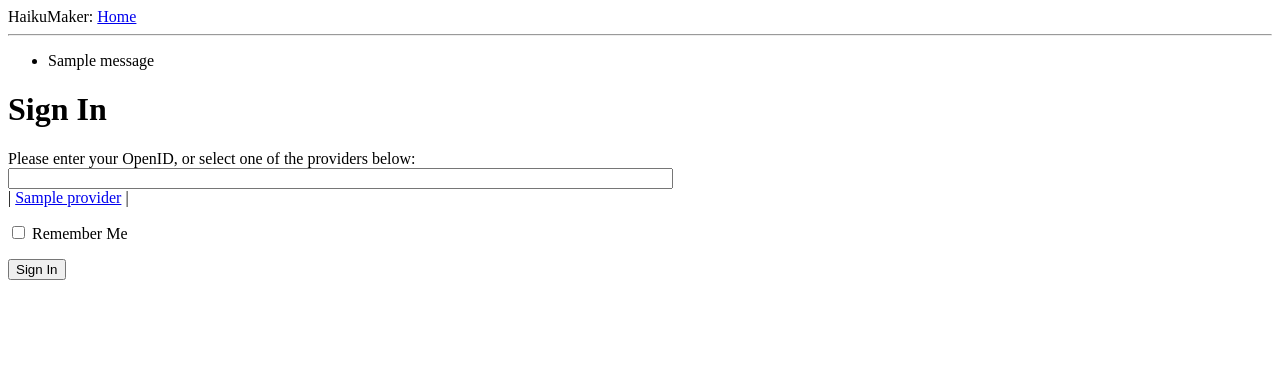
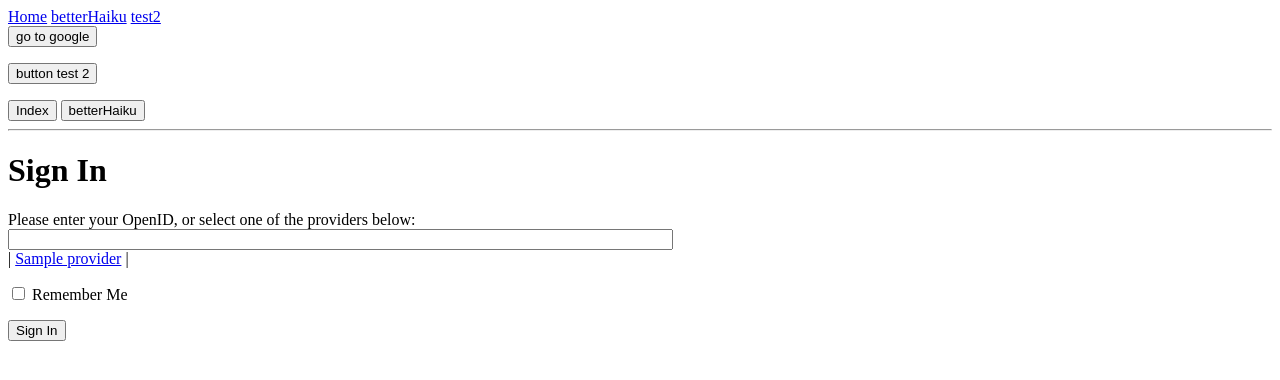
Before and after one commit to shivamndave/Project-Slojd, a Flask app: template app/templates/login.html in a window 1280 px wide. Shown: the top 380 px of the page. Run offline with Flask 2, Linux system fonts and the light colour scheme; the template is opened without the code that fills it: most values are stand-ins (such as "Sample title", 1, 10 or a date in 2020); one stand-in notice (Sample message) is shown; form fields are guessed from the names that the template uses; parts of the project's set-up code (start-up, migrations or seed data) failed here and were passed over.

Commit message:
was playing around with navigation

```diff
--- a/app/templates/base.html
+++ b/app/templates/base.html
@@ -3,21 +3,21 @@
     {% if title %}
     <title>{{ title }} - microblog</title>
     {% else %}
-    <title>microblog</title>
+    <title>HaikuMaker</title>
     {% endif %}
   </head>
   <body>
-    <div>HaikuMaker: <a href="/index">Home</a></div>
+    <a href="/index">Home</a>
+    <a href="/betterHaiku">betterHaiku</a>
+    <a href="/index">test2</a>
+    <form action="http://google.com"><input type="submit" value="go to google"></form>
+    <form action="/index"><input type="submit" value="button test 2"></form>
+
+    <!-- I might just use these types of buttons -->
+    <input type=button onClick="location.href='index'" value="Index">
+    <input type=button onClick="location.href='betterHaiku'" value="betterHaiku">
     <hr>
-    {% with messages = get_flashed_messages() %}
-      {% if messages %}
-        <ul>
-        {% for message in messages %}
-            <li>{{ message }} </li>
-        {% endfor %}
-        </ul>
-      {% endif %}
-    {% endwith %}
+
     {% block content %}{% endblock %}
   </body>
 </html>
```
Also changed, not shown: app/templates/betterHaiku.html (added, +12 -0 lines), app/views.py (+25 -19 lines), 5 other files.
